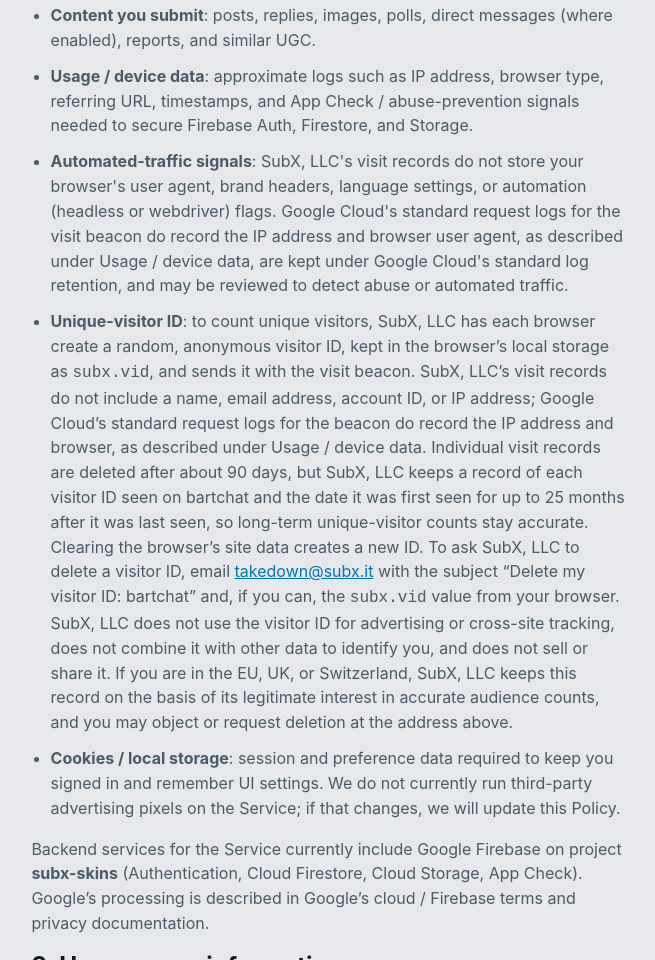
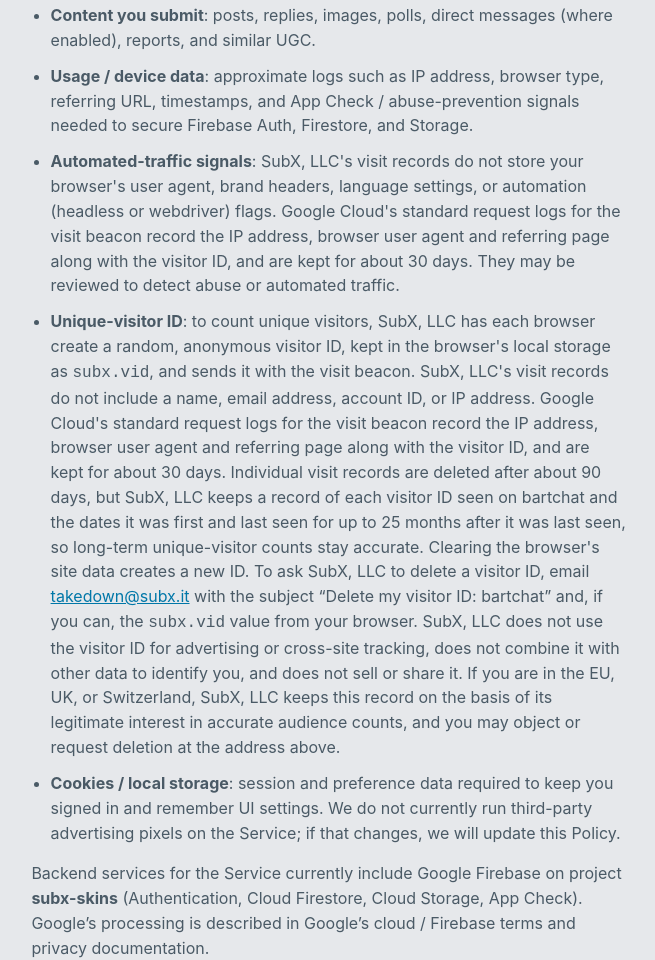
Before and after one commit to jebbdykstra99/bartchat, a plain HTML site: page privacy.html in a window 1280 px wide. Shown: the part 940-1900 px from the top of the page, without its empty margins (311-966 px from the left). Drawn offline with Linux system fonts and the light colour scheme.

Commit message:
Privacy: CLO final wording (first and last seen, 30-day request logs, gpchat campaign tags)

```diff
--- a/privacy.html
+++ b/privacy.html
@@ -31,8 +31,8 @@
       <li><strong>Sign-in providers</strong>: if Google (or another provider) is enabled, we receive identifiers and profile fields the provider shares with us when you authorize sign-in.</li>
       <li><strong>Content you submit</strong>: posts, replies, images, polls, direct messages (where enabled), reports, and similar UGC.</li>
       <li><strong>Usage / device data</strong>: approximate logs such as IP address, browser type, referring URL, timestamps, and App Check / abuse-prevention signals needed to secure Firebase Auth, Firestore, and Storage.</li>
-      <li><strong>Automated-traffic signals</strong>: SubX, LLC's visit records do not store your browser's user agent, brand headers, language settings, or automation (headless or webdriver) flags. Google Cloud's standard request logs for the visit beacon do record the IP address and browser user agent, as described under Usage / device data, are kept under Google Cloud's standard log retention, and may be reviewed to detect abuse or automated traffic.</li>
-      <li><strong>Unique-visitor ID</strong>: to count unique visitors, SubX, LLC has each browser create a random, anonymous visitor ID, kept in the browser’s local storage as <code>subx.vid</code>, and sends it with the visit beacon. SubX, LLC’s visit records do not include a name, email address, account ID, or IP address; Google Cloud’s standard request logs for the beacon do record the IP address and browser, as described under Usage / device data. Individual visit records are deleted after about 90 days, but SubX, LLC keeps a record of each visitor ID seen on bartchat and the date it was first seen for up to 25 months after it was last seen, so long-term unique-visitor counts stay accurate. Clearing the browser’s site data creates a new ID. To ask SubX, LLC to delete a visitor ID, email <a data-takedown href="mailto:takedown@subx.it">takedown@subx.it</a> with the subject “Delete my visitor ID: bartchat” and, if you can, the <code>subx.vid</code> value from your browser. SubX, LLC does not use the visitor ID for advertising or cross-site tracking, does not combine it with other data to identify you, and does not sell or share it. If you are in the EU, UK, or Switzerland, SubX, LLC keeps this record on the basis of its legitimate interest in accurate audience counts, and you may object or request deletion at the address above.</li>
+      <li><strong>Automated-traffic signals</strong>: SubX, LLC's visit records do not store your browser's user agent, brand headers, language settings, or automation (headless or webdriver) flags. Google Cloud's standard request logs for the visit beacon record the IP address, browser user agent and referring page along with the visitor ID, and are kept for about 30 days. They may be reviewed to detect abuse or automated traffic.</li>
+      <li><strong>Unique-visitor ID</strong>: to count unique visitors, SubX, LLC has each browser create a random, anonymous visitor ID, kept in the browser's local storage as <code>subx.vid</code>, and sends it with the visit beacon. SubX, LLC's visit records do not include a name, email address, account ID, or IP address. Google Cloud's standard request logs for the visit beacon record the IP address, browser user agent and referring page along with the visitor ID, and are kept for about 30 days. Individual visit records are deleted after about 90 days, but SubX, LLC keeps a record of each visitor ID seen on bartchat and the dates it was first and last seen for up to 25 months after it was last seen, so long-term unique-visitor counts stay accurate. Clearing the browser's site data creates a new ID. To ask SubX, LLC to delete a visitor ID, email <a data-takedown href="mailto:takedown@subx.it">takedown@subx.it</a> with the subject “Delete my visitor ID: bartchat” and, if you can, the <code>subx.vid</code> value from your browser. SubX, LLC does not use the visitor ID for advertising or cross-site tracking, does not combine it with other data to identify you, and does not sell or share it. If you are in the EU, UK, or Switzerland, SubX, LLC keeps this record on the basis of its legitimate interest in accurate audience counts, and you may object or request deletion at the address above.</li>
       <li><strong>Cookies / local storage</strong>: session and preference data required to keep you signed in and remember UI settings. We do not currently run third-party advertising pixels on the Service; if that changes, we will update this Policy.</li>
     </ul>
     <p>Backend services for the Service currently include Google Firebase on project <strong>subx-skins</strong> (Authentication, Cloud Firestore, Cloud Storage, App Check). Google’s processing is described in Google’s cloud / Firebase terms and privacy documentation.</p>
```
